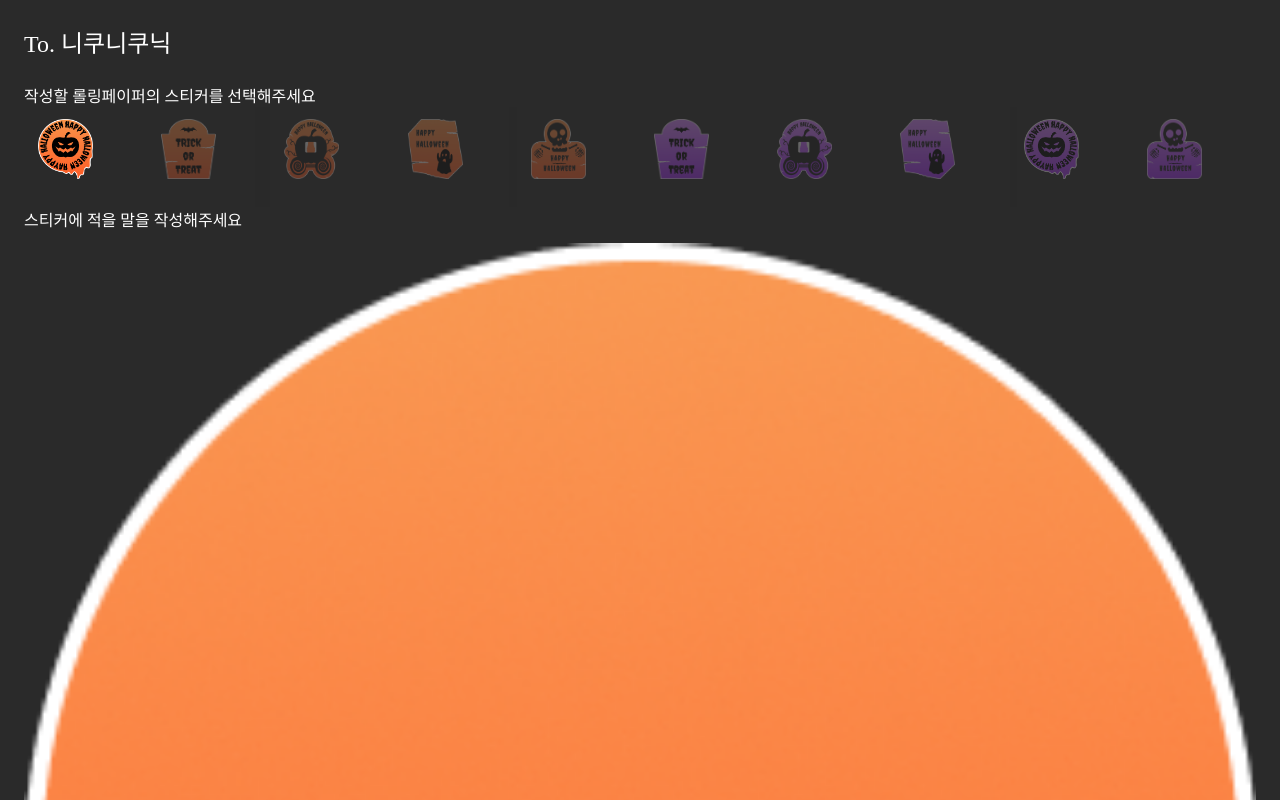
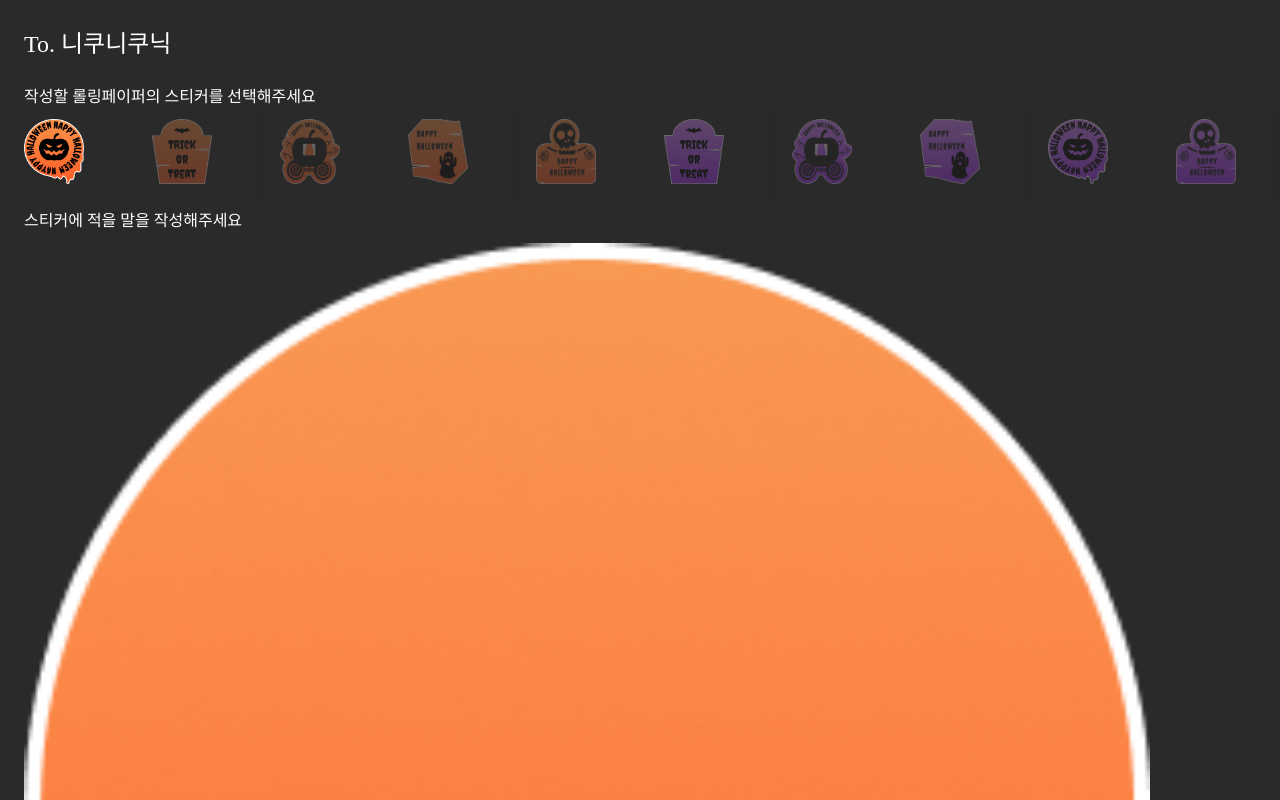
Before and after one commit to Chilli-Saewoo/rollin.github.io, a React (Create React App) app: page /write in a window 1280 px wide. Shown: the top 800 px of the page. Built offline with nearby package versions, Linux system fonts and the light colour scheme.

Commit message:
[feat] sticker 스크롤 레이아웃 영역 수정

```diff
--- a/src/App.css
+++ b/src/App.css
@@ -1,24 +1,11 @@
-.notSelected {
-    opacity: 0.3;
-}
-
-.selected {
-    opacity: 1;
-}
-
-.container {
-    max-width: 100%;
-    overflow-x: hidden;
-}
-
 button {
     position: relative;
     top: -250px;
     padding: 0;
-    width: 100%;
+    width: 88%;
     height: 56px;
     background:#FF7242;
-    margin-top: 22px;
+    margin: 22px 24px 0 24px;
     font-size: 1em;
     font-weight: bold;
     border: 0px;
@@ -45,6 +32,33 @@ textarea:focus {
 
 input:focus {
     outline: none;
+}
+
+.notSelected {
+    opacity: 0.3;
+}
+
+.selected {
+    opacity: 1;
+}
+
+.container {
+    max-width: 100%;
+    overflow-x: hidden;
+}
+
+.title {
+    font-size: 24px;
+    margin: 24px 24px 0 24px;
+}
+
+.titleToSelect {
+    margin: 24px 24px 0 24px;
+
+}
+
+.titleToWrite {
+    margin: 0 24px 0 24px;
 }
 
 .fromContainer {
@@ -86,7 +100,8 @@ input:focus {
     overflow-x: scroll;
     width: 100%;
     height: 100px;
-    padding: 0 12px 0 0;
+    padding: 0 24px 0 0;
+    margin: 0px 0 0 12px;
 }
 
 .tag {
@@ -96,14 +111,17 @@ input:focus {
 }
 
 .sticker {
-    margin-top: 12px;
-    width: 55px;
-    height: 60px;
-    margin-left: 14px;
+    margin: 12px 0 0 12px;
+    width: 60px;
+    height: 65px;
+}
+
+.lastSticker {
+    margin-right: 24px;
 }
 
 .sticker_TextArea {
-    margin-top: 12px;
-    width: 100%;
+    margin: 12px 24px 0 24px;
+    width: 88%;
     height: 100%;
 }
--- a/src/index.css
+++ b/src/index.css
@@ -10,7 +10,7 @@
 }
 
 body {
-  padding: 24px;
+  /* padding: 24px; */
   overflow-x: hidden;
   max-width: 100%;
 }
--- a/src/pages/writePage.js
+++ b/src/pages/writePage.js
@@ -70,12 +70,8 @@ export class WritePage extends React.Component {
 
         return (
             <div class='container'>
-                <p style={{
-                    fontSize: '24px'
-                }}>To. 니쿠니쿠닉</p>
-                <p style={{
-                    marginTop: '24px'
-                }}>작성할 롤링페이퍼의 스티커를 선택해주세요</p>
+                <p class="title">To. 니쿠니쿠닉</p>
+                <p class="titleToSelect">작성할 롤링페이퍼의 스티커를 선택해주세요</p>
                 <div className="tags">
                     <div id="pumpkinOrange" className="tag selected"><img src={pumpkinOrange} class="sticker" onClick={clickSticker} /></div>
                     <div id="batOrange" className="tag notSelected"><img src={batOrange} class="sticker" onClick={clickSticker} /></div>
@@ -86,11 +82,9 @@ export class WritePage extends React.Component {
                     <div id="batPurple" className="tag notSelected"><img src={carriagePurple} class="sticker" onClick={clickSticker} /></div>
                     <div id="carriagePurple" className="tag notSelected"><img src={ghostPurple} class="sticker" onClick={clickSticker} /></div>
                     <div id="ghostPurple" className="tag notSelected"><img src={pumpkinPurple} class="sticker" onClick={clickSticker} /></div>
-                    <div id="skullPurple" className="tag notSelected"><img src={skullPurple} class="sticker" onClick={clickSticker} /></div>
+                    <div id="skullPurple" className="tag notSelected"><img src={skullPurple} class="sticker lastSticker" onClick={clickSticker} /></div>
                 </div>
-                <p style={{
-                    marginTop: '0px'
-                }}> 스티커에 적을 말을 작성해주세요</p>
+                <p class="titleToWrite"> 스티커에 적을 말을 작성해주세요</p>
                 <img id="pumpkinOrangeSticker_TextArea" class="sticker_TextArea isShown" src={pumpkinBackOrange}></img>
                 <img id="batOrangeSticker_TextArea" class="sticker_TextArea isHidden" src={batBackOrange}></img>
                 <img id="carriageOrangeSticker_TextArea" class="sticker_TextArea isHidden" src={carriageBackOrange}></img>
```
